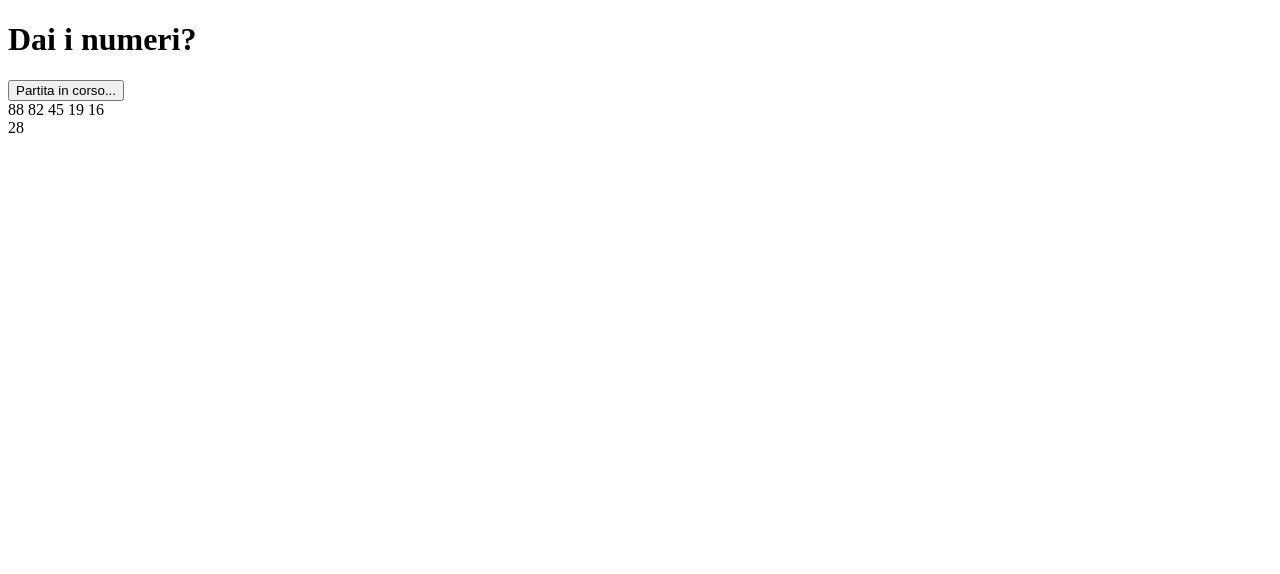
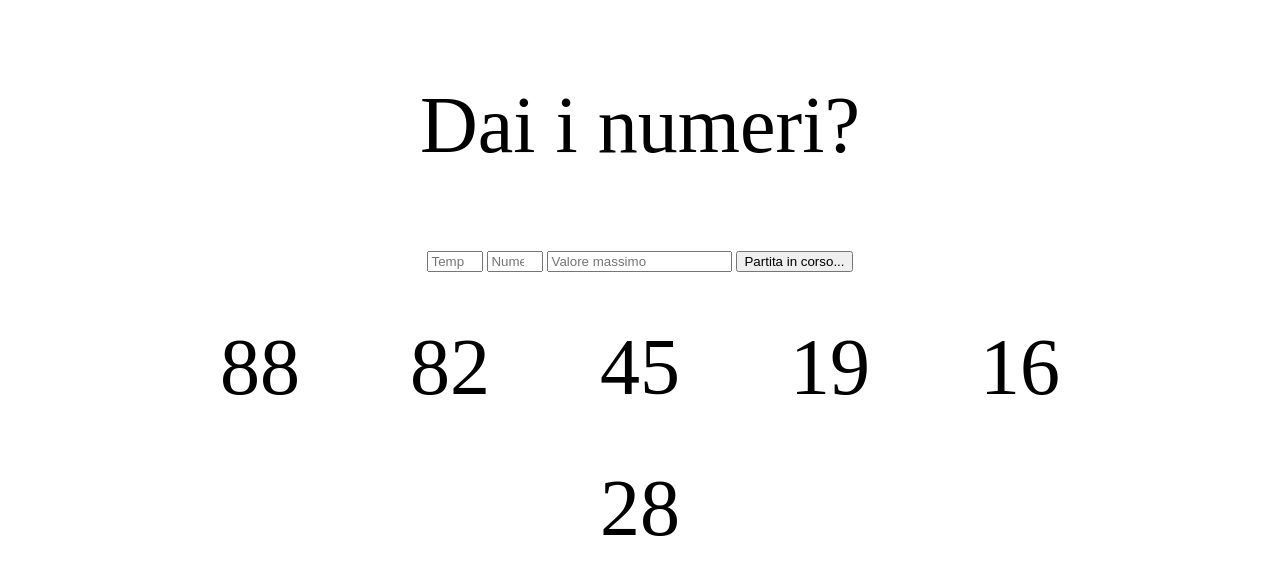
Before and after one commit to AntonyMorgante/js-simon, a plain HTML site: page index.html in a window 1280 px wide. Both pictures are taken after a click on the button "Comincia a giocare". Drawn offline with Linux system fonts and the light colour scheme.

Commit message:
added game options and basic layout

```diff
--- a/css/style.css
+++ b/css/style.css
@@ -0,0 +1,34 @@
+body{
+    box-sizing: border-box;
+    padding: 0;
+    margin: 0;
+}
+
+header p{
+    text-align: center;
+    font-size: 80px;
+}
+
+.container{
+    max-width: 1170px;
+    margin: 0 auto;
+}
+
+main div{
+    text-align: center;
+    margin: 50px auto;
+}
+
+#number-box{
+    font-size: 80px;
+}
+
+.arrayNum{
+    display: inline-block;
+    min-width:190px;
+    text-align: center;
+}
+
+#countdown{
+    font-size: 80px;
+}
--- a/index.html
+++ b/index.html
@@ -8,12 +8,21 @@
     <title>Document</title>
 </head>
 <body>
-    <h1>Dai i numeri?</h1>
-    <div>
-        <button id="play-button">Comincia a giocare</button>
-    </div>
-    <div id="number-box"></div>
-    <div id="countdown"></div>
+    <header>
+        <p>Dai i numeri?</p>
+    </header>
+    <main>
+        <div class="container">
+            <div id="gamevalues">
+                <input id="time" type="number" placeholder="Tempo" min="5" max="60">
+                <input id="numbers" type="number" placeholder="Numeri" min="5" max="20">
+                <input id="sup" type="number" placeholder="Valore massimo" min="10" max="">
+                <button id="play-button">Comincia a giocare</button>
+            </div>
+            <div id="number-box"></div>
+            <div id="countdown"></div>
+        </div>
+    </main>
     <script type="text/javascript" src="js/myscript.js"></script>
 </body>
 </html>
--- a/js/myscript.js
+++ b/js/myscript.js
@@ -4,7 +4,7 @@ Dopo che sono stati inseriti i 5 numeri, il software dice quanti e quali dei num
 
 let ar = [];
 let score = 0;
-let time = 30;
+let time = 0;
 let period;
 let gameIsOn = 0;
 
@@ -13,8 +13,12 @@ function genNumber(inf,sup){
 }
 
 function createNumberArray(number){
+    let sup = parseInt(document.getElementById("sup").value);
+    if (isNaN(sup)){
+        sup = 99;
+    }
     do {
-        n = genNumber(0,99); /* meglio farli generici */
+        n = genNumber(0,sup);
         let nIsUnique = true;
         for (let i=0; i<ar.length; i++){
             if (ar[i] == n){
@@ -105,16 +109,23 @@ function endGame(){
 function newGameValues (){
     gameIsOn = 1;
     score = 0;
-    time = 30;
+    time = parseInt(document.getElementById("time").value);
+    if (isNaN(time)){
+        time = 30;
+    }
     ar = [];
 }
 
 function createGame(){
+    let numbers = parseInt(document.getElementById("numbers").value);
+    if (isNaN(numbers)){
+        numbers = 5;
+    }
     if (!gameIsOn){
         newGameValues();
         initiateCountdown();
         clearNumbers();
-        createNumberArray(5);
+        createNumberArray(numbers);
         writeNumbers(ar);
         const clearCount = setTimeout(clearCountdown,29900);
         const clearTime = setTimeout(clearNumbers,29900);
```
